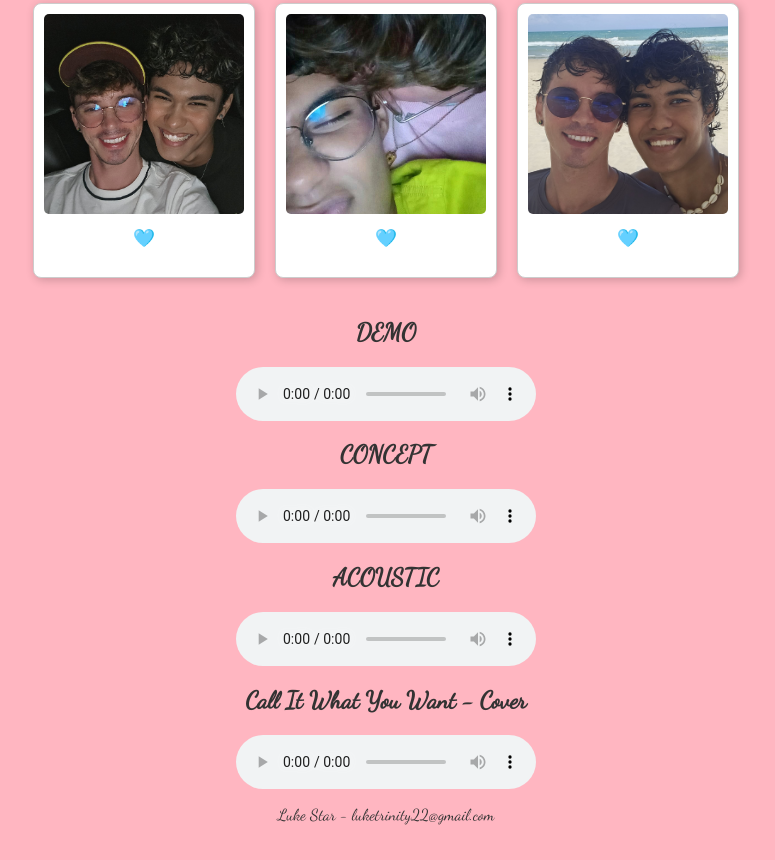
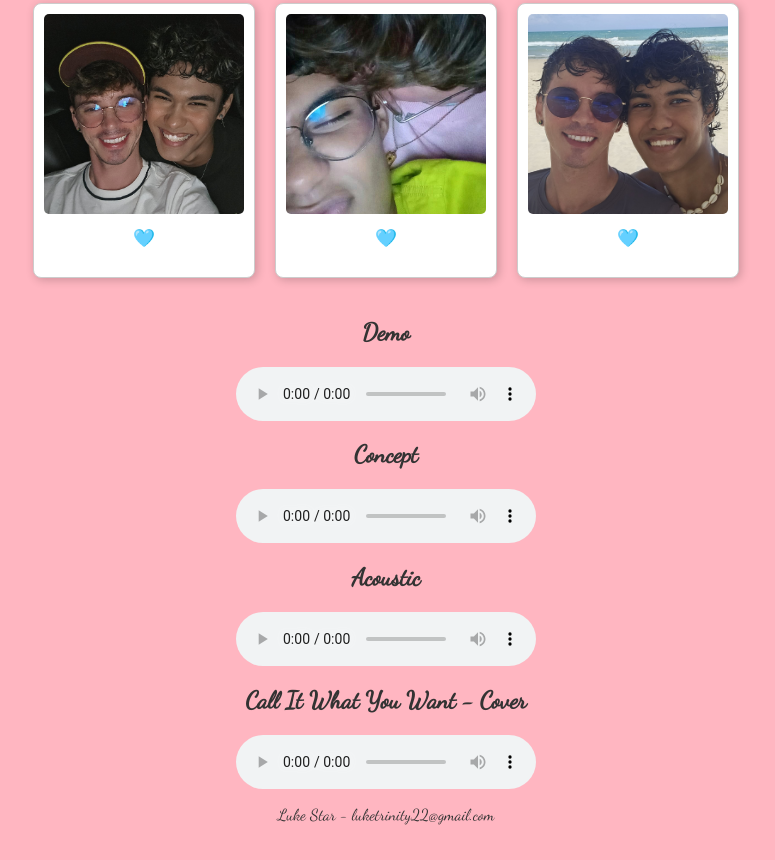
Before and after one commit to Luketrin/Luketrin.github.io, a plain HTML site: page index.html in a window 1280 px wide. Shown: the part 1472-2332 px from the top of the page, without its empty margins (254-1029 px from the left). Drawn offline with Linux system fonts and the light colour scheme.

Commit message:
Update index.html

```diff
--- a/index.html
+++ b/index.html
@@ -141,17 +141,17 @@
   </div>
 
   <div class="music">
-    <h2>DEMO</h2>
+    <h2>Demo</h2>
     <audio controls>
       <source src="Luke - LIKE THAT - DEMO.m4a" type="audio/mpeg">
       Seu navegador não suporta áudio.
     </audio>
-    <h2>CONCEPT</h2>
+    <h2>Concept</h2>
     <audio controls>
       <source src="Luke - LIKE THAT - CONCEPT.m4a" type="audio/mpeg">
       Seu navegador não suporta áudio.
     </audio>
-    <h2>ACOUSTIC</h2>
+    <h2>Acoustic</h2>
     <audio controls>
       <source src="Luke - LIKE THAT - ACOUSTIC.m4a" type="audio/mpeg">
       Seu navegador não suporta áudio.
```
